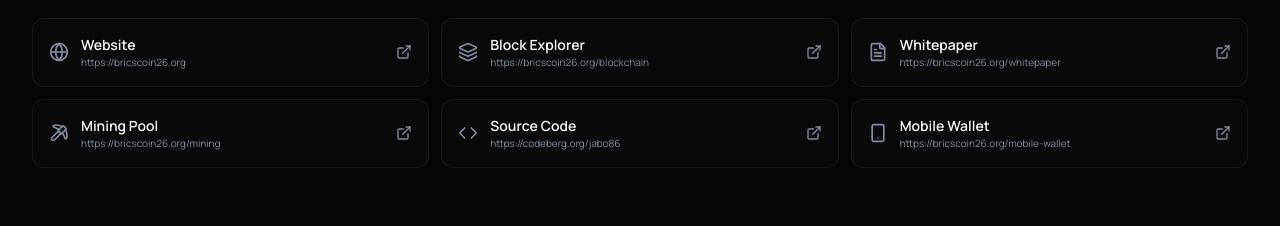
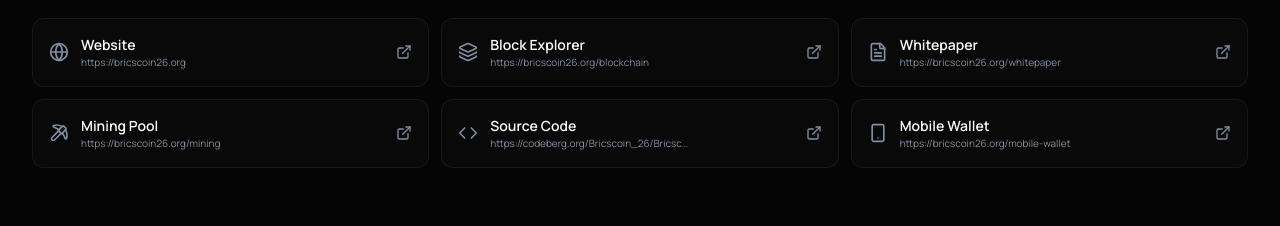
Before and after one commit to Bricscoin2026/Bricscoin, a React (Create React App) app in the folder frontend/: page /listing in a window 1280 px wide. Shown: the part 1703-1929 px from the top of the page. Built offline with nearby package versions, Linux system fonts and the light colour scheme; no server answers; a web font is replaced by a local one.

Commit message:
auto-commit for 1fbec213-d928-4b46-b648-51dc43944d0d

```diff
--- a/frontend/src/pages/ExchangeListing.jsx
+++ b/frontend/src/pages/ExchangeListing.jsx
@@ -32,7 +32,7 @@ const LINKS = [
   { label: "Block Explorer", url: "https://bricscoin26.org/blockchain", icon: Layers },
   { label: "Whitepaper", url: "https://bricscoin26.org/whitepaper", icon: FileText },
   { label: "Mining Pool", url: "https://bricscoin26.org/mining", icon: Pickaxe },
-  { label: "Source Code", url: "https://codeberg.org/jabo86", icon: Code },
+  { label: "Source Code", url: "https://codeberg.org/Bricscoin_26/Bricscoin", icon: Code },
   { label: "Mobile Wallet", url: "https://bricscoin26.org/mobile-wallet", icon: Smartphone },
 ];
 
```
